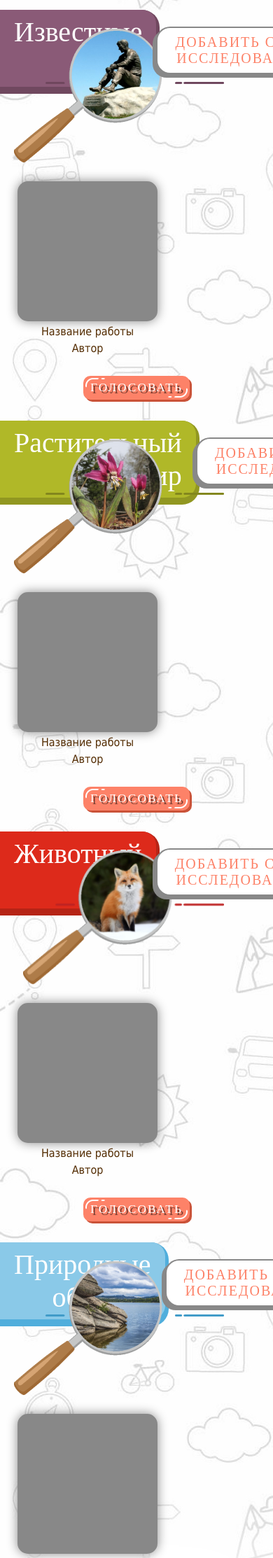
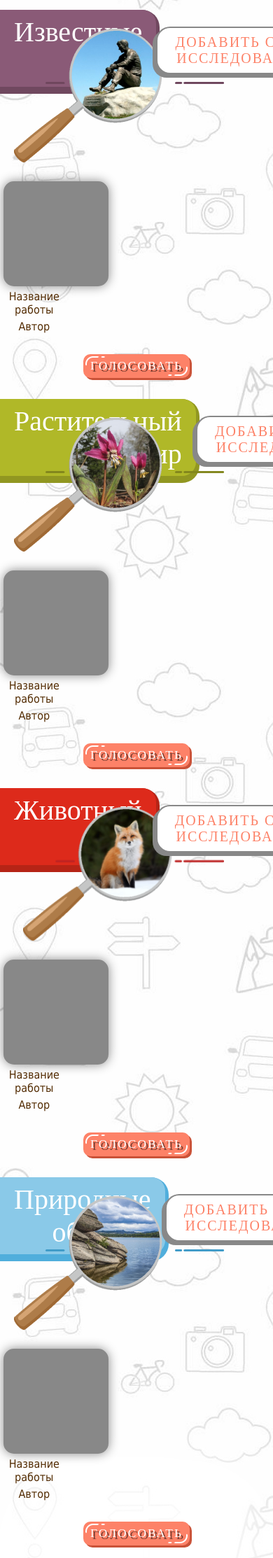
Before and after one commit to BitLittel/sledopit, a Flask app: template main/templates/index.html in a window 390 px wide; the page is wider, and only the part inside the window is pictured. Shown: the part 1993-4219 px from the top of that part at 70% size. Run offline with Flask 2, Linux system fonts and the light colour scheme; the template is opened without the code that fills it, so the values that code supplies are empty; parts of the project's set-up code (start-up, migrations or seed data) failed here and were passed over; some libraries are stand-ins or nearby versions; some web fonts are replaced.

Commit message:
На страницу категории по 4 исследования в ряд с мобилы,  дополнение в правила, белая подложка под текст исследования

```diff
--- a/main/static/css/style_for_index.css
+++ b/main/static/css/style_for_index.css
@@ -44,6 +44,23 @@ body {
     #bodyContainer {
         width: 1000px;
         left: calc(50% - 500px);
+    }
+}
+
+@media (min-width: 800px) and (max-width: 999px) {
+    .participantContainer {
+        width: calc((100% - 200px) / 4) !important;
+    }
+}
+
+@media (max-width: 799px) {
+    .participantContainer {
+        width: calc((100% - 40px) / 4) !important;
+        margin: 25px 5px !important;
+    }
+    .participantPhoto {
+        width: 150px !important;
+        height: 150px !important;
     }
 }
 
@@ -932,6 +949,7 @@ p.Tahoma {
     font-family: Tahoma, Helvetica, sans-serif;
     text-align: justify;
     padding: 10px 25px;
+    background: #ffffffcc;
 }
 
 .researcherName {
--- a/main/templates/index.html
+++ b/main/templates/index.html
@@ -218,6 +218,12 @@
                     <p>Мы ценим ваше творчество и поэтому при выборе победителей будем обращать внимание на уникальность текста и фото каждой работы! Ваша работа должна составлять не менее 2000 символов.</p>
                     <p><b>Правила голосования</b></p>
                     <p>Дорогие друзья, чтобы ваш голос был засчитан, вы должны проголосовать за три разные работы!</p>
+                    <p>Следопыты, призы будут вручены при соблюдении следующих критериев:</p>
+                    <p>1. Ваше исследование должно быть про Алтайский край, Республику Алтай и Новосибирскую область. Известные люди, растения, животные и природные объекты, которые вы исследуете, должны быть связаны с этими регионами.
+                        Это наши родные регионы - в них представлены магазины «Аникс». </p>
+                    <p>2. Уникальность текста!
+                        Каждая работа будет проверена. Уникальность текста должна быть не менее 50%.
+                        Пишите сами, проявляйте фантазию, а не копируйте из интернета.</p>
                     <p class="hintAvgLine">А теперь подробнее о твоем исследовании!</p>
                     <p>Ты живешь в уникальном месте, тебя окружает богатый природный мир: животные, птицы, растения, озера, реки, горы...</p>
                     <p class="noPadding">Знаешь ли ты историю своего любимого места?</p>
```
